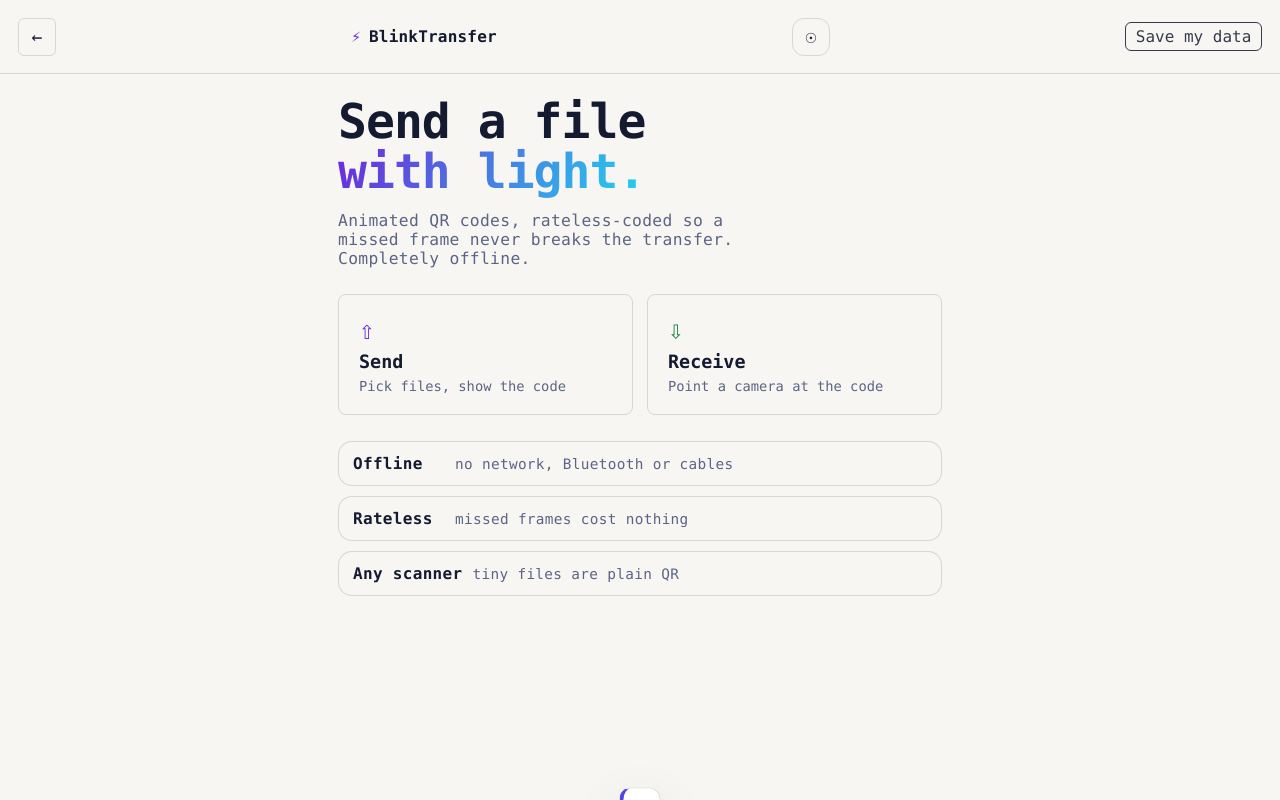
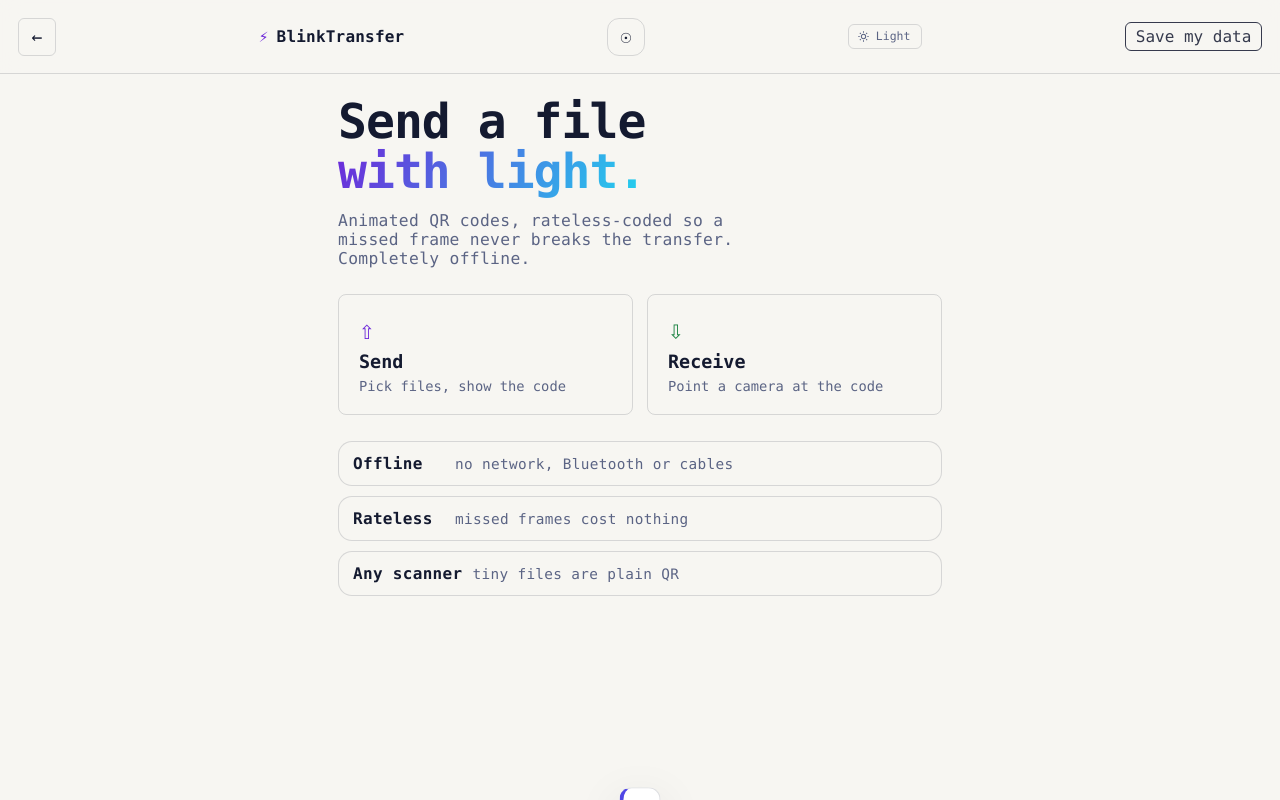
Before and after one commit to drsamonline/BLINKTRANSFER, a website: page docs/play/index.html in a window 1280 px wide. Drawn offline with Linux system fonts and the light colour scheme.

Commit message:
design(play): the theme toggle in the top bar

```diff
--- a/docs/play/index.html
+++ b/docs/play/index.html
@@ -18,6 +18,12 @@
     <button class="ghost-btn" id="backBtn" hidden aria-label="Back">&#8592;</button>
     <div class="brand"><span class="brand-mark">&#9889;</span> BlinkTransfer</div>
     <a class="ghost-btn" href="https://github.com/drsamonline/BLINKTRANSFER" target="_blank" rel="noopener" aria-label="GitHub">&#9737;</a>
+    <button class="theme-toggle" id="theme" type="button" aria-label="Switch colour theme">
+      <svg viewBox="0 0 24 24" fill="none" stroke="currentColor" stroke-width="1.9" aria-hidden="true">
+        <circle cx="12" cy="12" r="4"/><path d="M12 2.5v2.4M12 19.1v2.4M2.5 12h2.4M19.1 12h2.4M5.3 5.3l1.7 1.7M17 17l1.7 1.7M18.7 5.3 17 7M7 17l-1.7 1.7"/>
+      </svg>
+      <span id="theme-label">Light</span>
+    </button>
   <button type="button" id="save-data" title="Download everything this app has saved on this device" style="font:inherit;color:inherit;background:transparent;border:1px solid currentColor;border-radius:6px;padding:.25em .6em;margin:.5em 0;cursor:pointer;opacity:.85">Save my data</button></header>
 
   <main class="wrap">
@@ -165,5 +171,26 @@ window.addEventListener("error", function () { window.__bootError = true; });
   .card,[class*="card"]{border-radius:8px !important}
   button:not(.ghost):not(.tab){background:var(--acc) !important}
 </style>
+<script>
+(function () {
+  var root = document.documentElement, btn = document.getElementById('theme');
+  var label = document.getElementById('theme-label'), KEY = 'blinktransfer-app-theme';
+  function paint(mode) {
+    var dark = mode === 'dark' || (mode === 'system' && matchMedia('(prefers-color-scheme: dark)').matches);
+    root.setAttribute('data-theme', dark ? 'dark' : 'light');
+    label.textContent = dark ? 'Dark' : 'Light';
+  }
+  var stored = localStorage.getItem(KEY);
+  paint(stored || 'system');
+  if (!stored) root.removeAttribute('data-theme');
+  btn.addEventListener('click', function () {
+    var next = root.getAttribute('data-theme') === 'dark' ? 'light' : 'dark';
+    localStorage.setItem(KEY, next); paint(next);
+  });
+  matchMedia('(prefers-color-scheme: dark)').addEventListener('change', function () {
+    if (!localStorage.getItem(KEY)) paint('system');
+  });
+})();
+</script>
 </body>
 </html>
```
